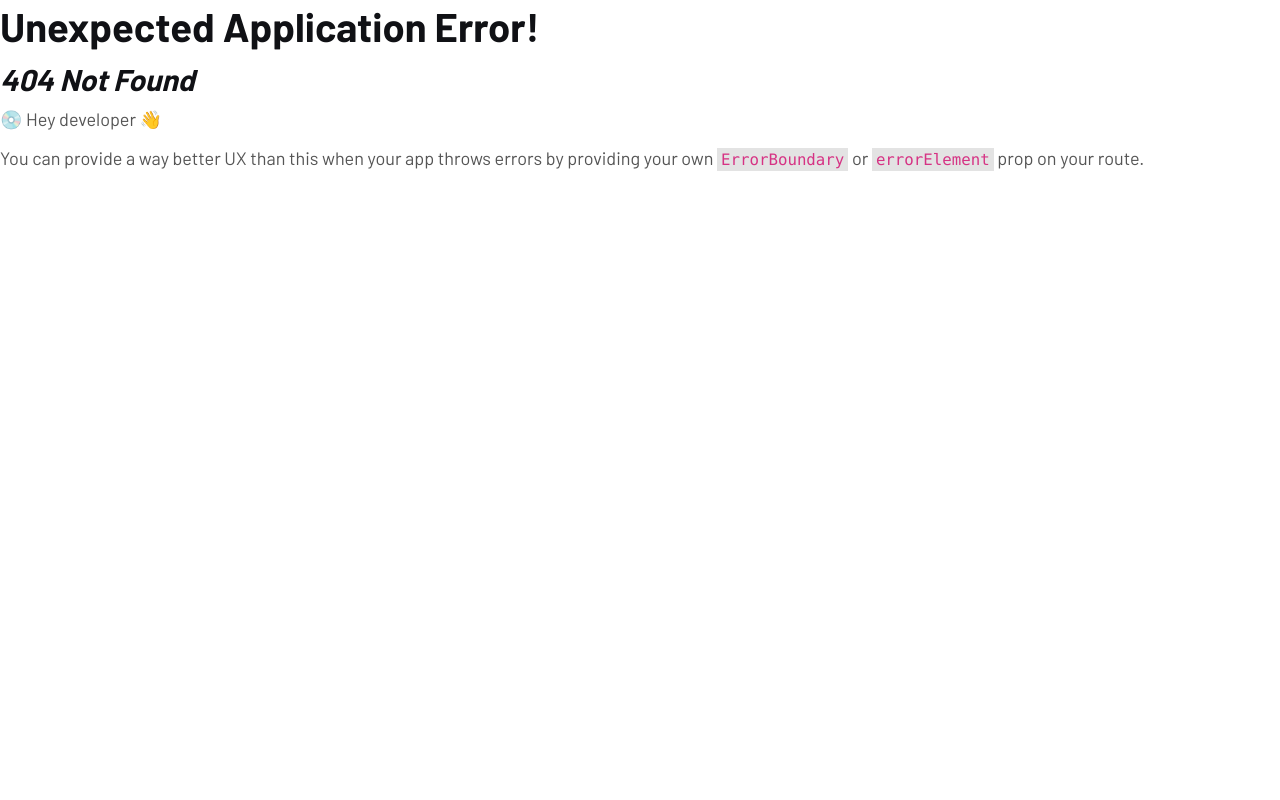
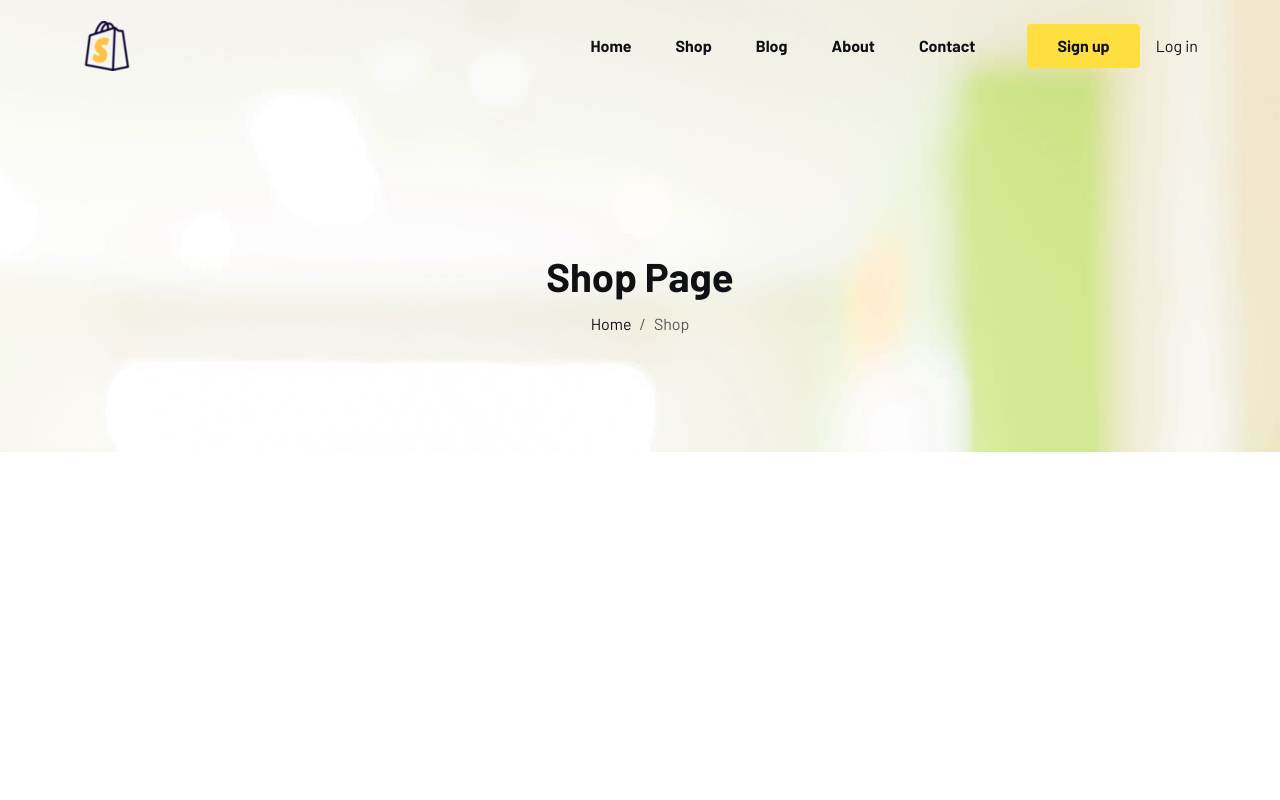
Before and after one commit to Khuyenne/ecommerce-web, a React (Vite) app: page /shop in a window 1280 px wide. Before the commit this address had no page. Shown: the top 800 px of the page. Built offline with nearby package versions, Linux system fonts and the light colour scheme.

Commit message:
update shop page

```diff
--- a/src/App.jsx
+++ b/src/App.jsx
@@ -9,7 +9,10 @@
   return (
     <>
       <NavItems/>
+      {/* relative to the viewport: min-height 100vh */}
+      <div className="min-vh-100">
       <Outlet/>
+      </div>
       <Footer/>
     </>
   )
--- /dev/null
+++ b/src/compoments/PageHeader.jsx
@@ -0,0 +1,30 @@
+import React from "react";
+import { Link } from "react-router-dom";
+
+const PageHeader = () => {
+  return (
+    <div className="pageheader-section">
+      <div className="container">
+        <div className="row">
+          <div className="col-12">
+            <div className="pageheader-content text-center">
+              <h2>Shop Page</h2>
+              <nav aria-label="breadcrumb">
+                <ol className="breadcrumb justify-content-center">
+                  <li className="breadcrumb-item">
+                    <Link to="/">Home</Link>
+                  </li>
+                  <li className="breadcrumb-item active" aria-current="page">
+                    Shop
+                  </li>
+                </ol>
+              </nav>
+            </div>
+          </div>
+        </div>
+      </div>
+    </div>
+  );
+};
+
+export default PageHeader;
--- /dev/null
+++ b/src/shop/Shop.jsx
@@ -0,0 +1,12 @@
+import React from 'react'
+import PageHeader from '../compoments/PageHeader'
+
+const Shop = () => {
+  return (
+    <div>
+        <PageHeader/>
+    </div>
+  )
+}
+
+export default Shop
```
Also changed, not shown: src/main.jsx (+25 -24 lines).
